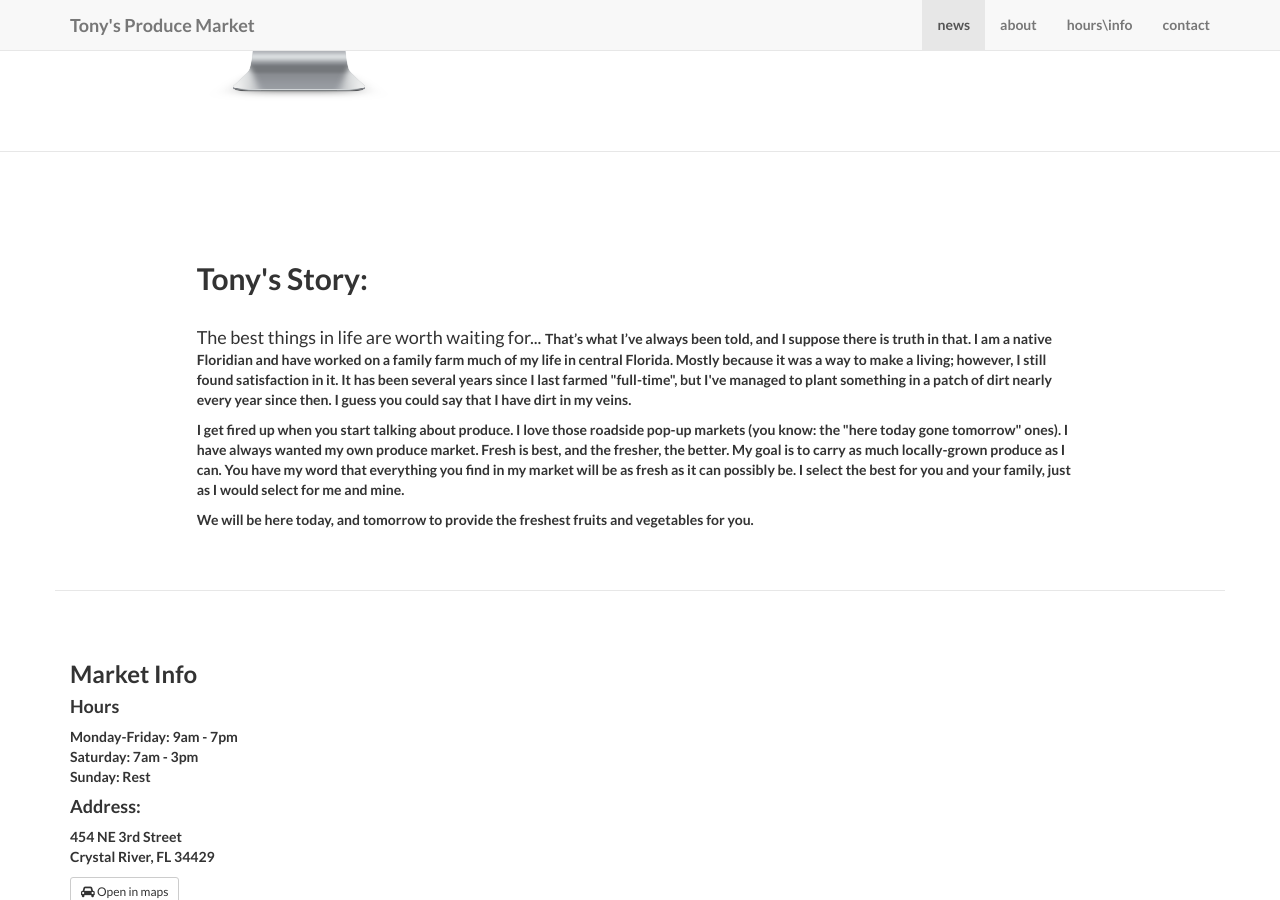
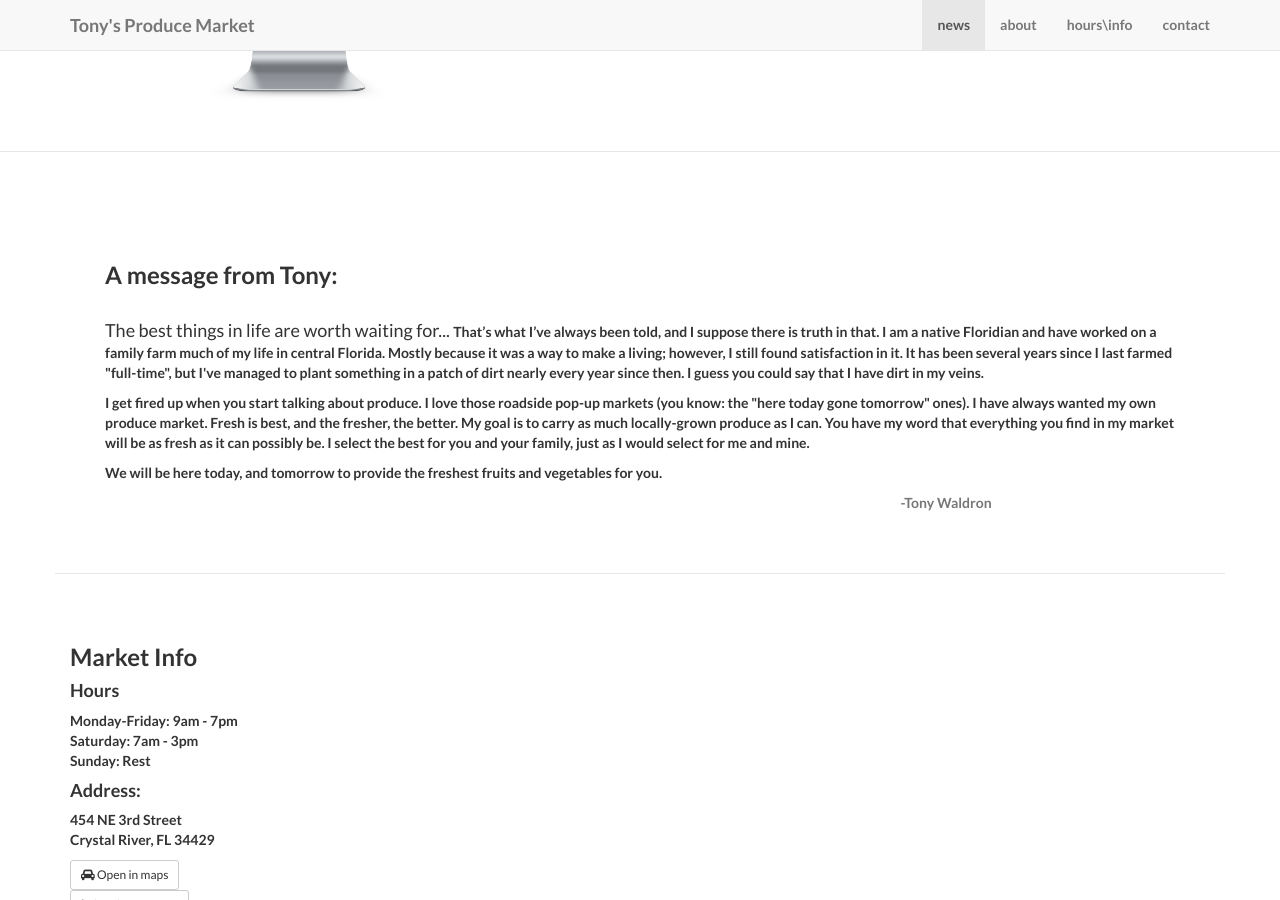
Before and after one commit to TonysProduceMarket/tonysproducemarket.com, a Jekyll site: the page built from index.html, in a window 1280 px wide and 900 px high, scrolled down 1900 px. Built offline with Jekyll 4.4.1, drawn with Linux system fonts in a browser that asks for light colours; nearby versions of some CDN libraries.

Commit message:
changed width & title of about section. Added -Tony Waldron signature

```diff
--- a/_includes/about.html
+++ b/_includes/about.html
@@ -1,9 +1,9 @@
     <!-- About Section -->
     <section id="about" class="container content-section text-left">
         <div class="row">
-            <div class="col-xs-10 col-xs-offset-1">
+            <div class="col-xs-12">
               <br/><br/>
-              <h2>Tony&apos;s Story:</h2>
+              <h3>A message from Tony:</h3>
               <br/>
               <p><span class="lead">
               The best things in life are worth waiting for...
@@ -14,6 +14,8 @@
 
               <p>We will be here today, and tomorrow to provide the freshest fruits and vegetables for you.</p>
 
-              </div>
+            </div>
+            <div class="col-xs-10">
+              <p class="text-right text-muted"> -Tony Waldron </p>
         </div>
     </section>
```
